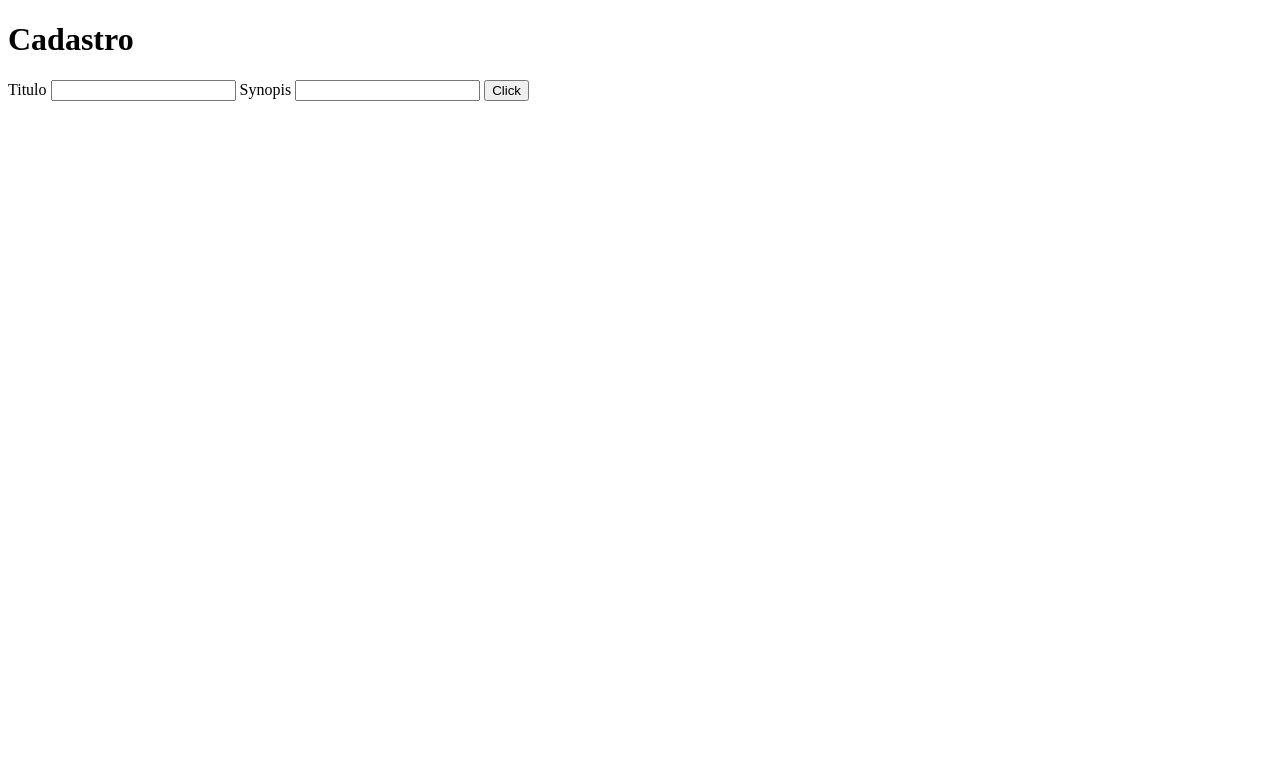
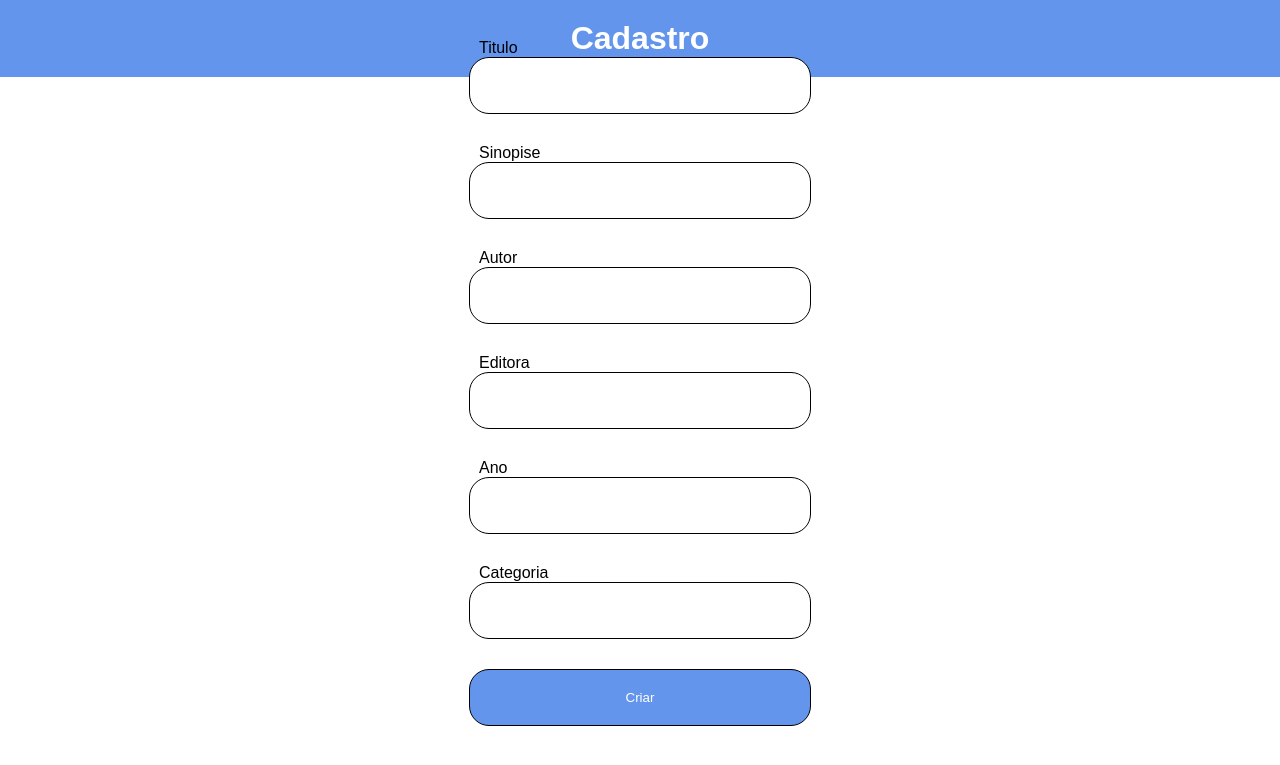
Before and after one commit to JoaoManoelFontes/Project-Trabalho_db, a Flask app: page /cadastro in a window 1280 px wide. Shown: the top 765 px of the page. Run offline with Flask 2, Linux system fonts and the light colour scheme; some libraries are stand-ins or nearby versions.

Commit message:
add form css

```diff
--- /dev/null
+++ b/static/css/form.css
@@ -0,0 +1,45 @@
+*{
+    margin: 0;
+    padding: 0;
+}
+header{
+    display: flex;
+    align-items: center;
+    justify-content: center;
+    padding: 20px;
+    background-color: cornflowerblue;
+    color: white;
+    font-family: Arial, Helvetica, sans-serif;
+}
+section{
+  display: flex;
+  align-items: center;
+  justify-content: center;
+  height: 80vh;
+}
+form{
+    font-family: Arial, Helvetica, sans-serif;
+}
+form div{
+    display: flex;
+    flex-direction: column ;
+    margin-bottom: 30px ;
+}
+form input, button{
+    outline: unset;
+    padding: 20px;
+    min-width: 300px;
+    border: 1px solid black ;
+    border-radius: 20px;
+}
+form input:focus{
+    background-color: wheat;
+}
+form button[type=submit]{
+    background-color: cornflowerblue;
+    color: white;
+    cursor: pointer;
+}
+form label{
+    margin-left: 10px;
+}
--- a/templates/cadastro.html
+++ b/templates/cadastro.html
@@ -1,19 +1,49 @@
 <!DOCTYPE html>
 <html lang="en">
+
 <head>
     <meta charset="UTF-8">
     <meta http-equiv="X-UA-Compatible" content="IE=edge">
     <meta name="viewport" content="width=device-width, initial-scale=1.0">
+    <link rel="stylesheet" href="{{ url_for('static',filename='css/form.css')}}">
     <title>Document</title>
 </head>
+
 <body>
+    <header>
         <h1>Cadastro</h1>
+    </header>
+    <section>
         <form action="/" method="post">
+            <div>
                 <label for="title">Titulo</label>
                 <input type="text" name="title" id="" />
-        <label for="synopsis">Synopis</label>
+            </div>
+            <div>
+                <label for="synopsis">Sinopise</label>
                 <input type="text" name="synopsis" id="">
-        <button type="submit">Click</button>
+            </div>
+            <div>
+                <label for="author_name">Autor</label>
+                <input type="text" name="author_name" id="">
+            </div>
+            <div>
+                <label for="publishing_company_name">Editora</label>
+                <input type="text" name="publishing_company_name" id="">
+            </div>
+            <div>
+                <label for="release_year">Ano</label>
+                <input type="text" name="release_year" id="">
+            </div>
+            <div>
+                <label for="category">Categoria</label>
+                <input type="text" name="category" id="">
+            </div>
+            <div>
+                <button type="submit">Criar</button>
+            </div>
         </form>
+    </section>
 </body>
+
 </html>
```
Lines whose indentation alone changed are shown as unchanged.
